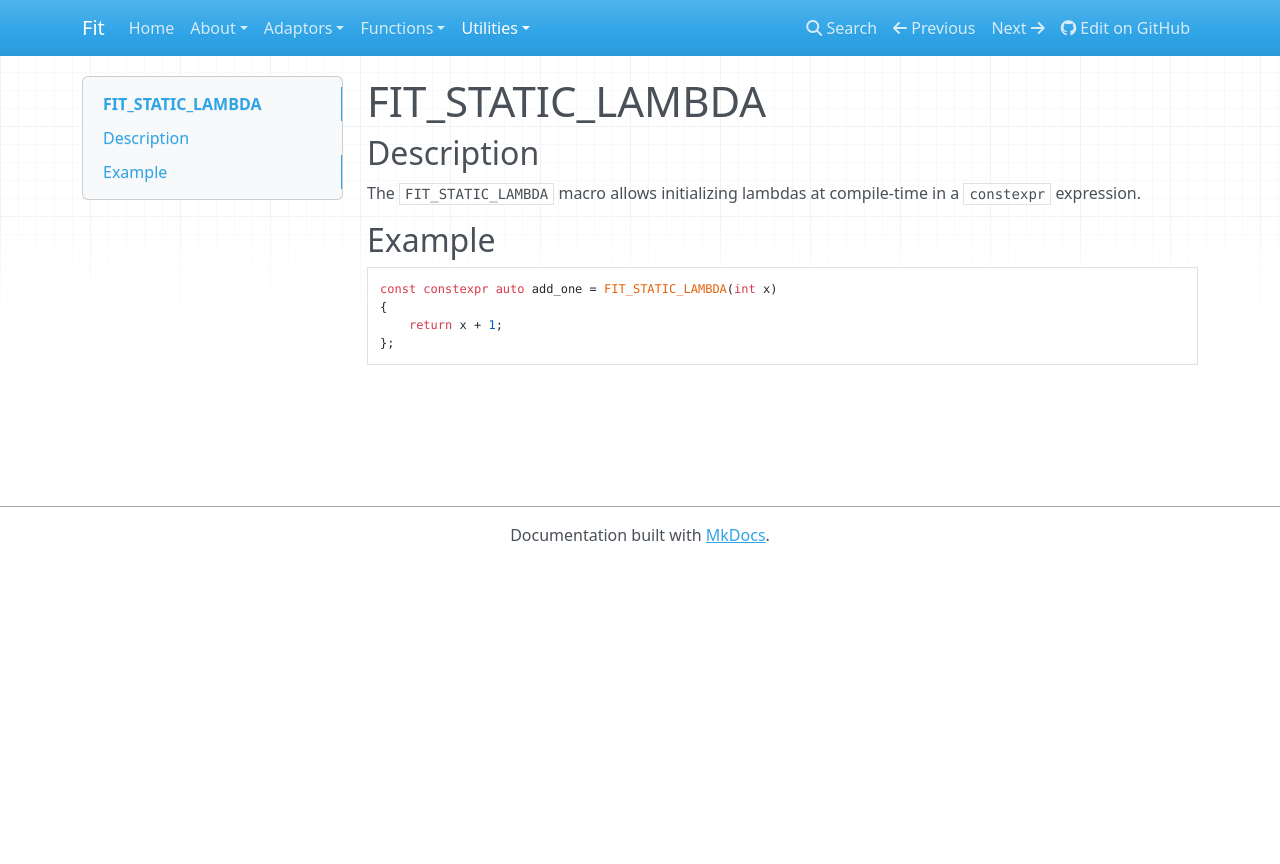
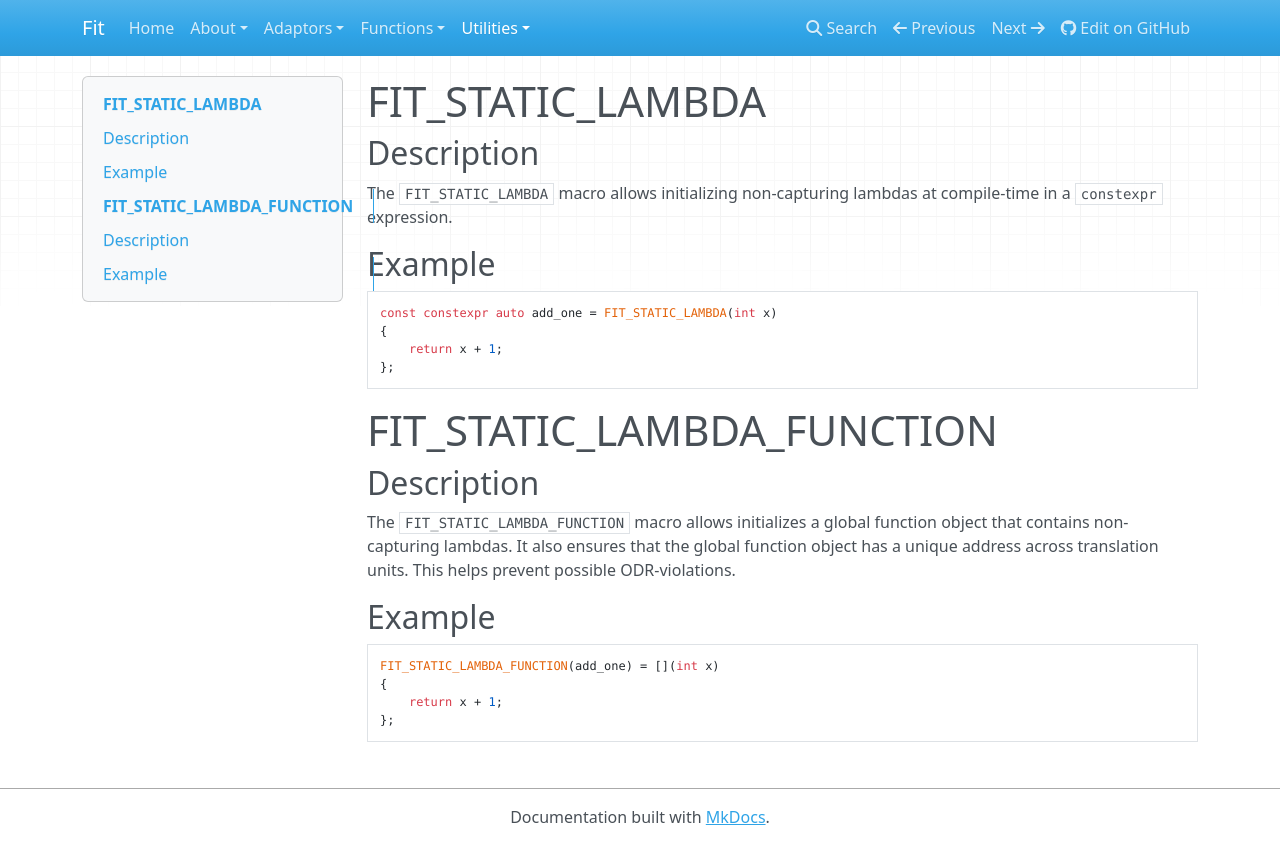
Before and after one commit to boostorg/hof, an MkDocs documentation site: the page built from doc/src/lambda.md, in a window 1280 px wide. Shown: the top 864 px of the page. Built offline with MkDocs 1.6.1, drawn with Linux system fonts in a browser that asks for light colours; nearby versions of some CDN libraries; old or Windows-style settings are respelled for this version of MkDocs.

Commit message:
Update documention about FIT_STATIC_FUNCTION and FIT_STATIC_LAMBDA_FUNCTION

```diff
--- a/doc/src/lambda.md
+++ b/doc/src/lambda.md
@@ -4,8 +4,8 @@ FIT_STATIC_LAMBDA
 Description
 -----------
 
-The `FIT_STATIC_LAMBDA` macro allows initializing lambdas at compile-time
-in a `constexpr` expression.
+The `FIT_STATIC_LAMBDA` macro allows initializing non-capturing lambdas at
+compile-time in a `constexpr` expression.
 
 Example
 -------
@@ -14,3 +14,22 @@ Example
     {
         return x + 1;
     };
+
+FIT_STATIC_LAMBDA_FUNCTION
+==========================
+
+Description
+-----------
+
+The `FIT_STATIC_LAMBDA_FUNCTION` macro allows initializes a global function
+object that contains non-capturing lambdas. It also ensures that the global
+function object has a unique address across translation units. This helps
+prevent possible ODR-violations.
+
+Example
+-------
+
+    FIT_STATIC_LAMBDA_FUNCTION(add_one) = [](int x)
+    {
+        return x + 1;
+    };
```
Also changed, not shown: README.md (+10 -6 lines), doc/src/function.md (+3 -2 lines), doc/src/quickstart.md (+10 -6 lines), 2 other files.
